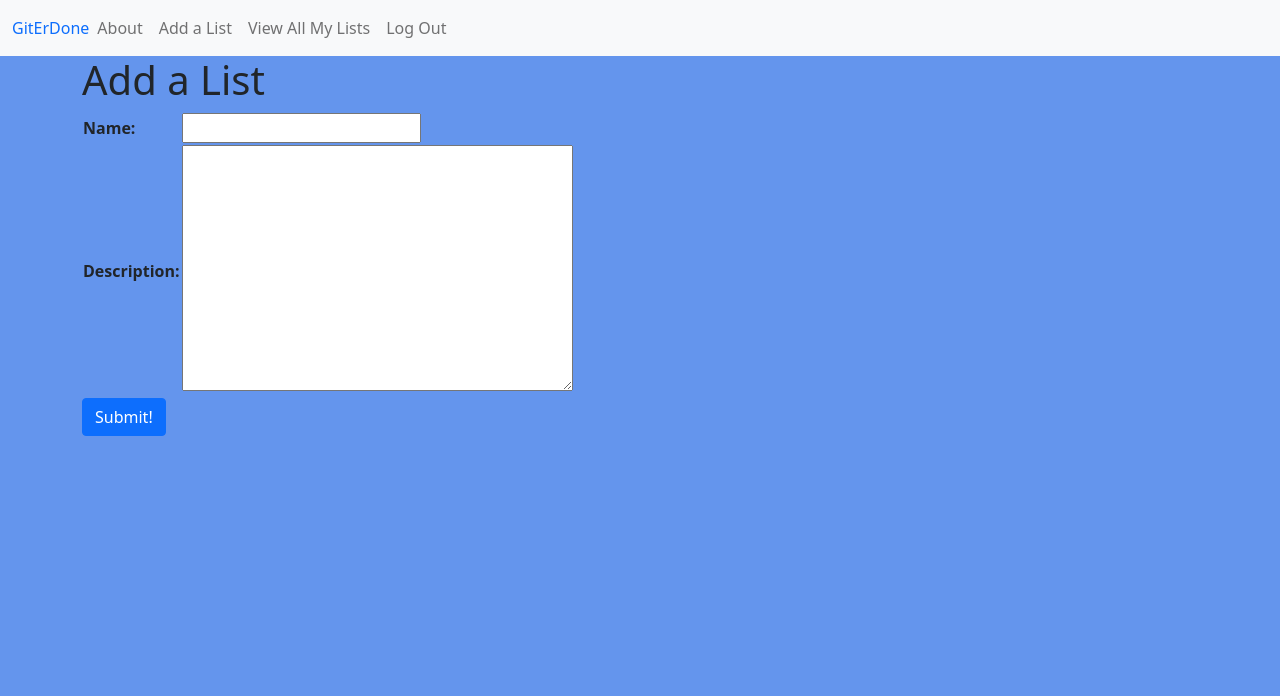
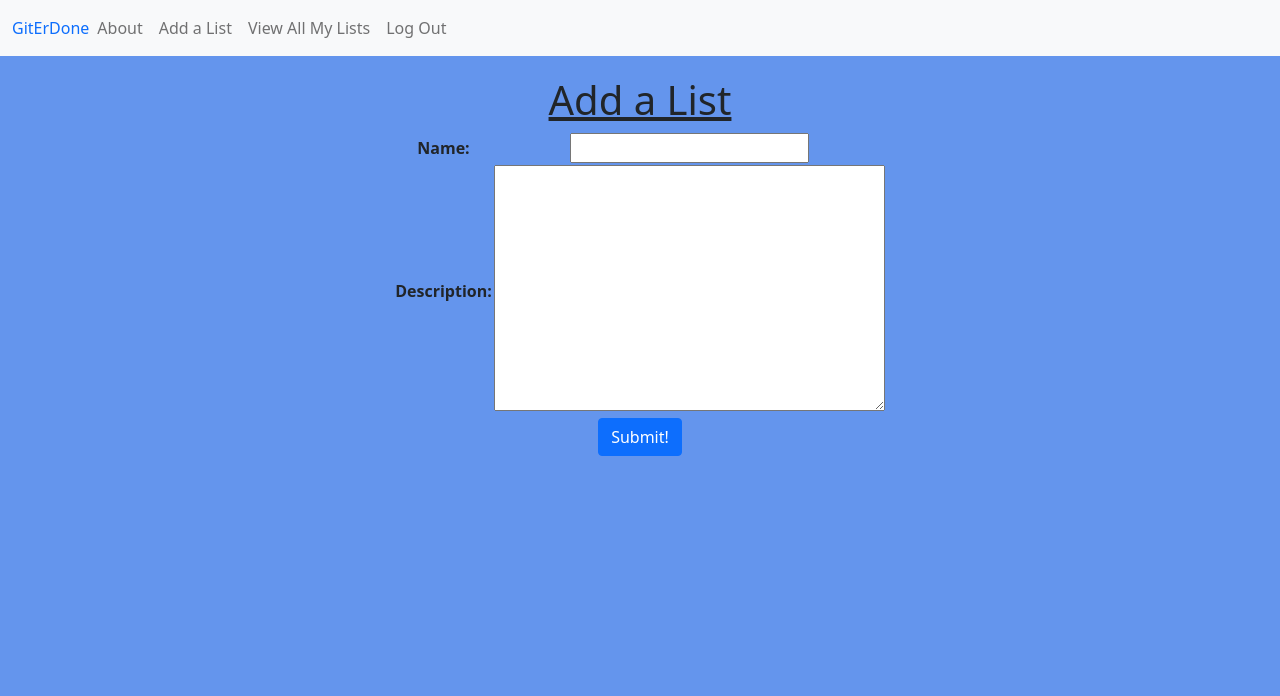
Before and after one commit to pohern/GitErDone, a Django app: page /lists/create/ in a window 1280 px wide. Shown: the top 696 px of the page. Run offline with Django 3.2, Linux system fonts and the light colour scheme; the visitor is signed in with stand-in values (Sample User, id 1).

Commit message:
add styles

```diff
--- a/main_app/static/css/style.css
+++ b/main_app/static/css/style.css
@@ -19,7 +19,45 @@ footer.page-footer {
     justify-content: center;
     align-items: center;
     color: black;
+    height: 100vh;
+}
 
+.about-container {
+    display: flex;
+    flex-flow: column;
+    justify-content: center;
+    align-items: center;
+    color: black;
+    height: 100vh;
+}
+
+.center {
+    display: flex;
+    align-items: center;
+    justify-content: center;
+}
+
+.six {
+    text-align: center;
+}
+
+.form {
+    display: flex;
+    align-items: center;
+    justify-content: center;
+    flex-flow: column;
+    text-align: center;
+}
+
+.titles {
+    display: flex;
+    justify-content: center;
+    align-items: center;
+    text-decoration: underline;
+}
+.hometitle {
+    font-size: 6rem;
+    color: whitesmoke;
 }
 
 footer {
@@ -57,6 +95,7 @@ a {
     color: black;
     background-color: cornflowerblue;
     border: none;
+    text-align: center;
 }
 
 .three {
@@ -90,3 +129,11 @@ a {
     font-size: 1.3rem;
     text-align: center;
 }
+
+.margin {
+    margin: 20px;
+}
+
+.title {
+    margin: 20px;
+}
--- a/main_app/templates/home.html
+++ b/main_app/templates/home.html
@@ -2,6 +2,6 @@
 
 {% block content %}
 <div class='home-container'>
-    <h1>Home</h1>
+    <h1 class='hometitle'>GitErDone</h1>
 </div>
 {% endblock %}
--- a/main_app/templates/main_app/todolist_form.html
+++ b/main_app/templates/main_app/todolist_form.html
@@ -1,15 +1,16 @@
-{% extends 'base.html' %}
-{% block content %}
+{% extends 'base.html' %} {% block content %}
+<div class="form title">
   {% if object %}
   <h1>Edit <span class="teal-text">{{ object.name }}</span></h1>
   {% else %}
-        <h1>Add a List</h1>
+  <h1 class="titles">Add a List</h1>
   {% endif %}
   <form action="" method="post">
     {% csrf_token %}
-  <table>
+    <table class="center">
       {{form.as_table}}
     </table>
-  <input type="submit" value="Submit!" class="btn btn-primary"/>
+    <input type="submit" value="Submit!" class="btn btn-primary six" />
   </form>
+</div>
 {% endblock %}
--- a/main_app/templates/todolist/detail.html
+++ b/main_app/templates/todolist/detail.html
@@ -1,6 +1,6 @@
 {% extends 'base.html' %} {% block content %}
 <h1 class="two">List Details</h1>
-<div class="detail-container">
+<div class="detail-container title">
   <div class="row">
     <div class="col s6">
       <div class="card">
@@ -26,7 +26,7 @@
           >
         </div>
       </div>
-      <div>
+      <div class="margin">
         <div class="four">
           <form action="{% url 'add_rating' todolist.id %}" method="post">
             {% csrf_token %} {{ rating_form.as_table }}
--- a/main_app/templates/todolist/index.html
+++ b/main_app/templates/todolist/index.html
@@ -1,5 +1,5 @@
 {% extends 'base.html' %} {% block content %}
-
+<div class="title">
 <h1 class="two"> {{user.username}}'s Todo Lists</h1>
 {% if todolists.count %} {% for todolist in todolists %}
 <div class="card-container">
@@ -14,4 +14,5 @@
 </div>
 {% endfor %} {% else %}
 <p class='five'>Let's add your first todo list!</p>
+</div>
 {% endif %} {% endblock %}
```
Also changed, not shown: main_app/templates/about.html (+5 -4 lines). Lines whose indentation alone changed are shown as unchanged.
